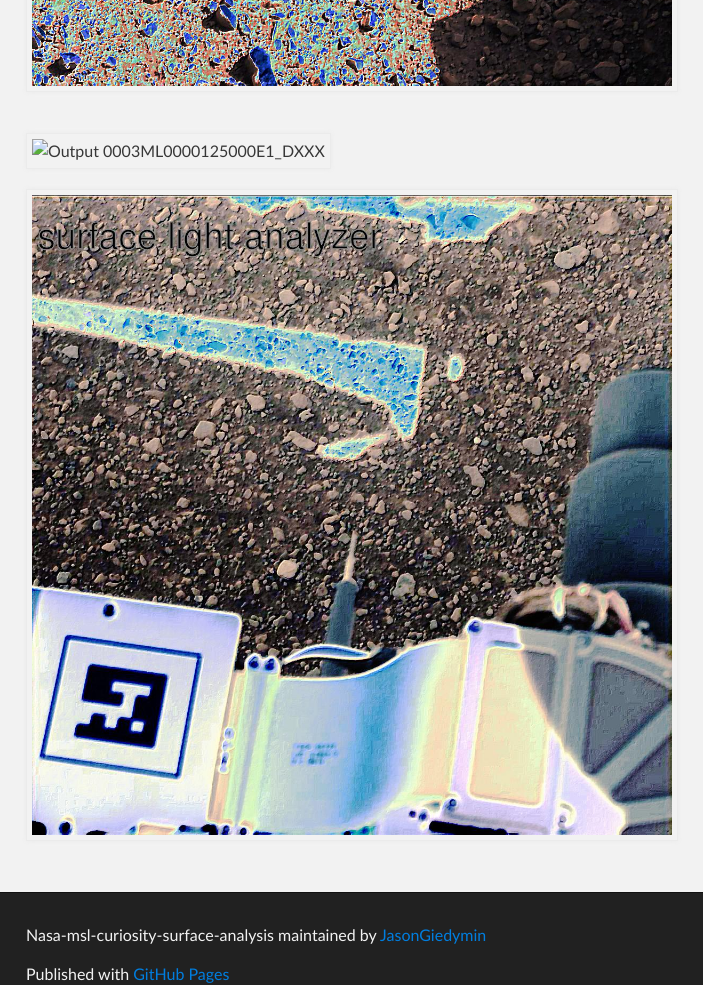
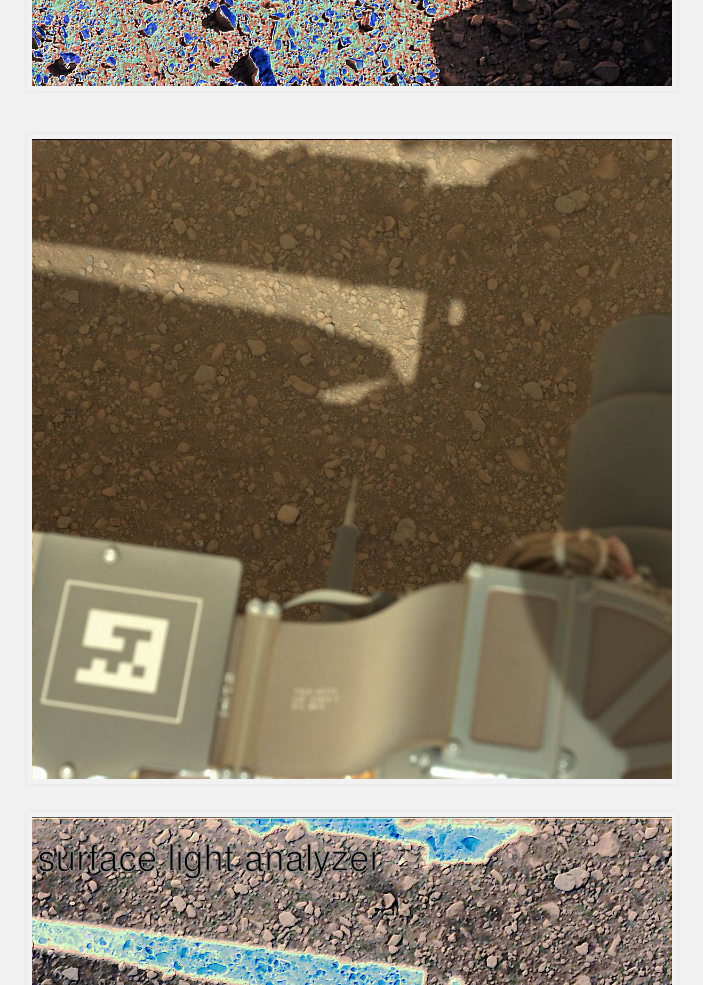
Before and after one commit to JasonGiedymin/nasa-msl-curiosity-surface-analysis, a plain HTML site: page index.html in a window 1280 px wide. Shown: the part 3060-4045 px from the top of the page, without its empty margins (294-997 px from the left). Drawn offline with Linux system fonts and the light colour scheme.

Commit message:
Fix link

```diff
--- a/index.html
+++ b/index.html
@@ -37,7 +37,7 @@
 
 <p><img src="nasa/0003ML0000127000E1_DXXX.jpg" alt="Output 0003ML0000125000E1_DXXX"><img src="nasa-output/output0003ML0000127000E1_DXXX.jpg" alt="Output 0003ML0000125000E1_DXXX"></p>
 
-<p><img src="nasa/output0003ML0000137000E1_DXXX.jpg" alt="Output 0003ML0000125000E1_DXXX"><img src="nasa-output/output0003ML0000137000E1_DXXX.jpg" alt="Output 0003ML0000125000E1_DXXX"></p>
+<p><img src="nasa/0003ML0000137000E1_DXXX.jpg" alt="Output 0003ML0000125000E1_DXXX"><img src="nasa-output/output0003ML0000137000E1_DXXX.jpg" alt="Output 0003ML0000125000E1_DXXX"></p>
       </section>
     </div>
 
```
